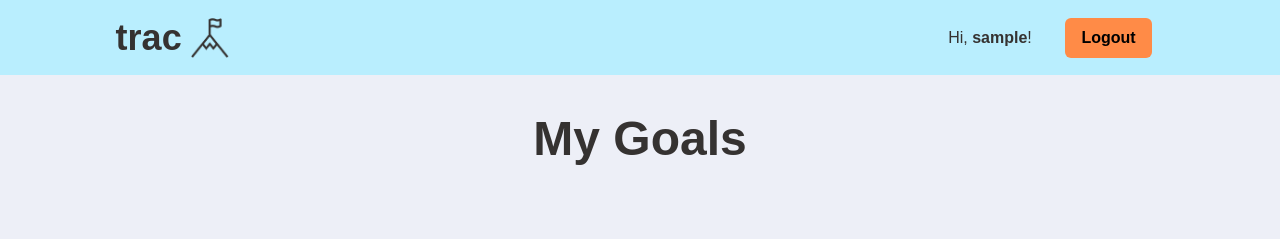
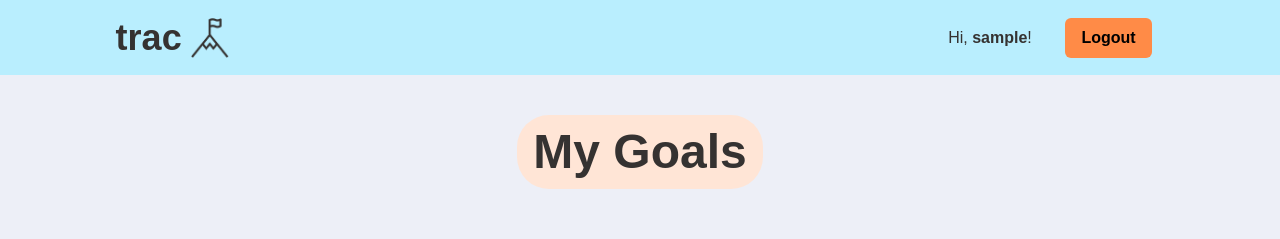
Before and after one commit to dyazdani/trac, a React (Vite) app: page /goals in a window 1280 px wide. Shown: the top 239 px of the page. Built offline with nearby package versions, Linux system fonts and the light colour scheme; no server answers; sample sign-in values are in the browser's storage; a web font is replaced by a local one.

Commit message:
Changed 'My Goals' header to have a background and be sticky

```diff
--- a/src/client/components/Dashboard.tsx
+++ b/src/client/components/Dashboard.tsx
@@ -1,23 +1,16 @@
 import {
   Box,
   Heading,
-  Link,
   Show,
   Text
 } from "@chakra-ui/react";
 import RightDrawer from "./RightDrawer.js";
 import { useAppSelector } from "../app/hooks.js";
-import {
-  useGetHabitsByUserQuery,
-  useGetMilestonesByUserQuery
-} from "../features/api.js";
+import { useGetMilestonesByUserQuery } from "../features/api.js";
 import AppHeader from "./AppHeader.js";
 import CTABanner from "./CTABanner.js";
-import isTodayCheckInDay from "..//utils/isTodayCheckInDay.js";
-import { useState } from "react";
 import MyMilestones from "./MyMilestones.js";
 import { Navigate } from "react-router-dom";
-import { ExternalLinkIcon } from "@chakra-ui/icons";
 import doesAHabitHaveACheckInToday from "../utils/doesAHabitHaveACheckInToday.js";
 import { User } from "@prisma/client";
 import { useDispatch } from "react-redux";
@@ -92,7 +85,15 @@ const Dashboard = ({isAuthenticated}: DashboardProps) => {
           alignItems="center"
           bg="blue.50"
         >
-          <Heading as='h1' size="2xl">My Goals</Heading>
+          <Heading
+            as='h1'
+            size="2xl"
+            position="sticky"
+            top="100px"
+            bg="orange.100"
+            padding=".8rem 1rem"
+            zIndex={2}
+            borderRadius={"2rem"}>My Goals</Heading>
         {
           !milestonesData?.milestones.length ?
           <Text fontSize="xl" mt="20vh">You currently have no Goals.</Text> :
```
